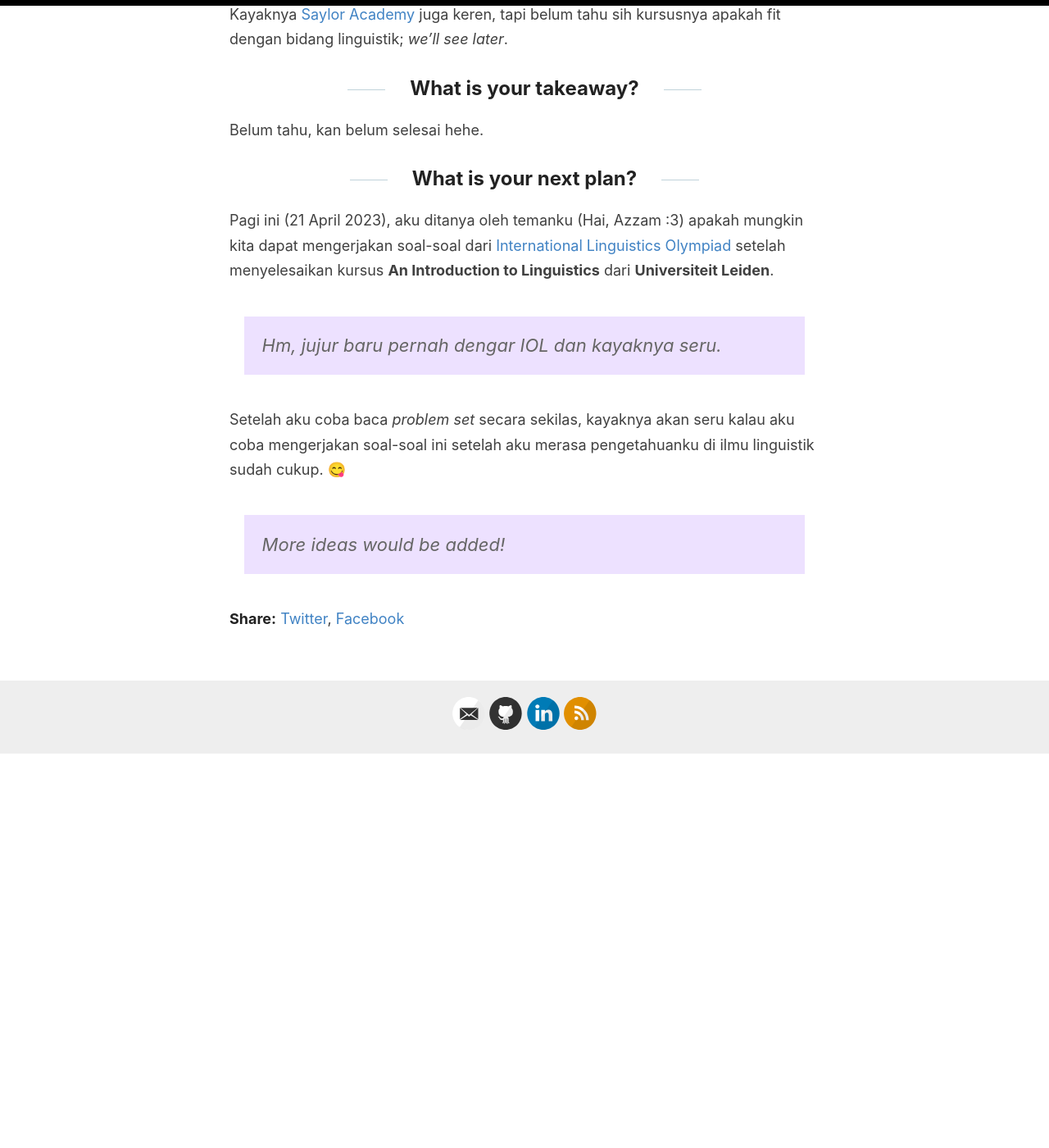
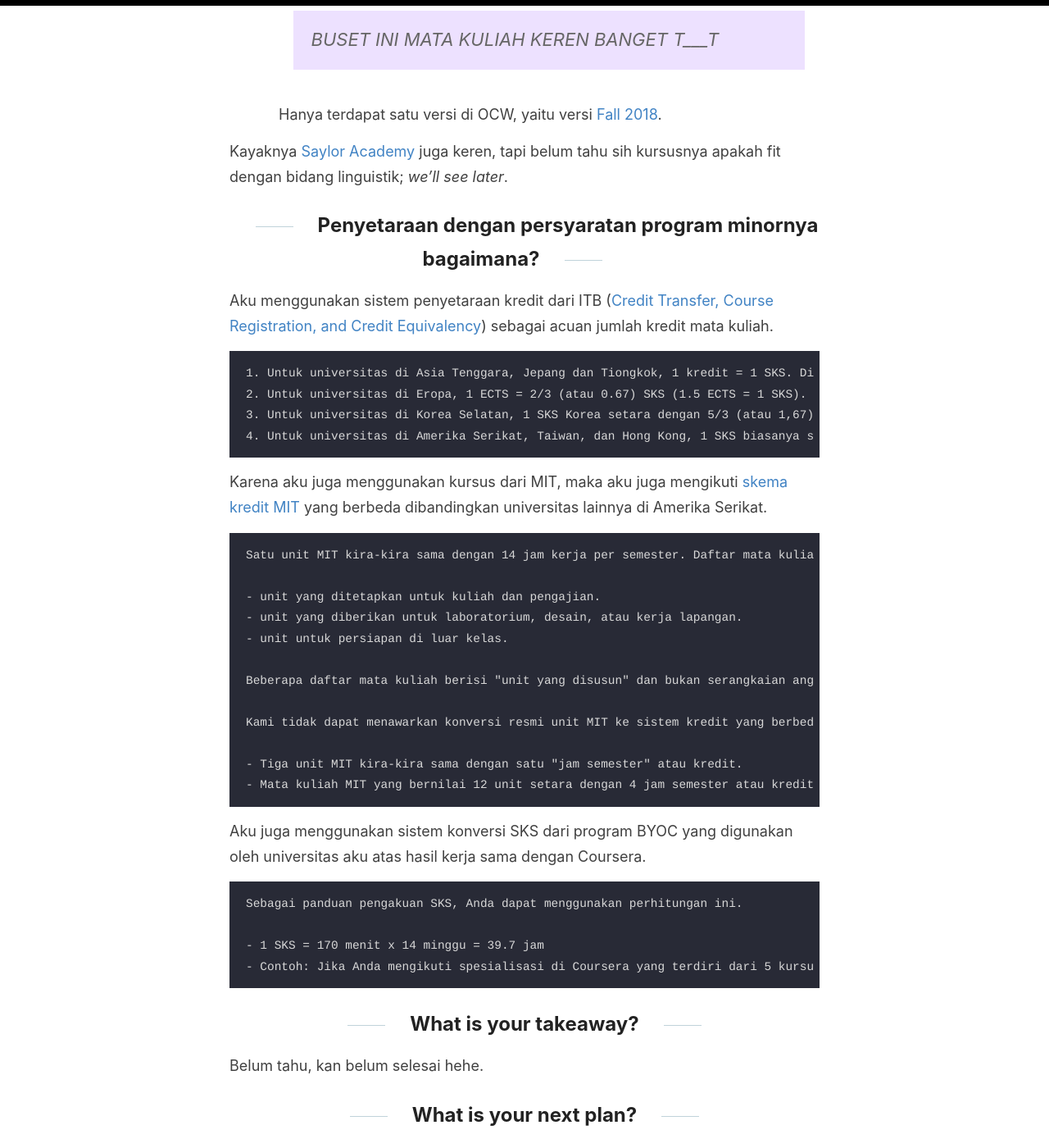
Before and after one commit to determinedguy/cecoret, a Jekyll site: the page built from _posts/2023-4-21-kursus-linguistik.md, in a window 1280 px wide and 1400 px high, scrolled down 12084 px. Shown: the whole window at 82% size. Built offline with Jekyll 4.4.1, drawn with Linux system fonts in a browser that asks for light colours; before the commit the page ends 13004 px from its top, so only the background shows below that; some of the changed text lies outside the part shown.

Commit message:
add: more notes and courses

```diff
--- a/_posts/2023-4-21-kursus-linguistik.md
+++ b/_posts/2023-4-21-kursus-linguistik.md
@@ -46,8 +46,8 @@ Setelah mencari-cari program *Minor in Lingustics* di Internet, aku akan mencoba
 
             One subject chosen from:
 
-            - [24.900] Introduction to Linguistics (CI-H)
-            - [24.9000] How Language Works
+            - [24.900] Introduction to Linguistics (CI-H) [Units: 4-0-8]
+            - [24.9000] How Language Works [Units: 4-0-8]
 
             note: 24.900 and 24.9000 are equivalent subjects; credit cannot be received for both.
 
@@ -55,21 +55,21 @@ Setelah mencari-cari program *Minor in Lingustics* di Internet, aku akan mencoba
 
             Three subjects:
 
-            - [24.901] Language and Its Structure I: Phonology
-            - [24.902] Language and Its Structure II: Syntax
-            - [24.903] Language and Its Structure III: Semantics and Pragmatics
+            - [24.901] Language and Its Structure I: Phonology [Units: 3-0-9]
+            - [24.902] Language and Its Structure II: Syntax [Units: 3-0-9]
+            - [24.903] Language and Its Structure III: Semantics and Pragmatics [Units: 3-0-9]
 
         - Tier III
 
             Two subjects chosen from:
 
-            - [24.904] Language Acquisition
-            - [24.905J] Psycholinguistics
-            - [24.906J] The Linguistic Study of Bilingualism
-            - [24.909] Field Methods in Linguistics
-            - [24.910] Advanced Topics in Linguistic Analysis
-            - [24.914] Language Variation and Change
-            - [24.915] Linguistic Phonetics
+            - [24.904] Language Acquisition [Units: 3-0-9]
+            - [24.905J] Psycholinguistics [Units: 3-3-6]
+            - [24.906J] The Linguistic Study of Bilingualism [Units: 3-0-9]
+            - [24.909] Field Methods in Linguistics [Units: 3-1-8]
+            - [24.910] Advanced Topics in Linguistic Analysis [Units: 3-0-9]
+            - [24.914] Language Variation and Change [Units: 3-0-9]
+            - [24.915] Linguistic Phonetics [Units: 3-0-9]
 
     2. [Undergraduate HASS Concentration in Linguistics](https://linguistics.mit.edu/concentration/)
 
@@ -596,7 +596,7 @@ Berikut adalah daftar kursus yang dapat dipertimbangkan untuk aku ambil nantinya
 
 3. MIT Linguistics
 
-    Beruntungnya, MIT sangat dermawan untuk membagikan isi mata kuliah yang diajarkan melalui [MIT OpenCourseWare](https://ocw.mit.edu/)
+    Beruntungnya, MIT sangat dermawan untuk membagikan isi mata kuliah yang diajarkan melalui [MIT OpenCourseWare](https://ocw.mit.edu/).
 
     1. 24.900 Introduction to Linguistics
 
@@ -614,11 +614,17 @@ Berikut adalah daftar kursus yang dapat dipertimbangkan untuk aku ambil nantinya
 
         Hanya terdapat satu versi di OCW, yaitu versi [Spring 2005](https://ocw.mit.edu/courses/24-903-language-and-its-structure-iii-semantics-and-pragmatics-spring-2005/).
 
-    5. 24.906J The Linguistic Study of Bilingualism
+    5. 9.59J Lab In Psycholinguistics
+
+        Ternyata mata kuliah ini ekuivalen dengan [24.905J] Psycholinguistics, hehe.
+
+        Hanya terdapat satu versi di OCW, yaitu versi [Spring 2017](https://ocw.mit.edu/courses/9-59j-lab-in-psycholinguistics-spring-2017/).
+
+    6. 24.906J The Linguistic Study of Bilingualism
 
         Hanya terdapat satu versi di OCW, yaitu versi [Fall 2012](https://ocw.mit.edu/courses/24-906j-linguistic-studies-of-bilingualism-fall-2012/).
 
-    6. 24.910 Advanced Topics in Linguistic Analysis
+    7. 24.910 Advanced Topics in Linguistic Analysis
 
         Sepertinya mata kuliah ini merupakan mata kuliah topik khusus, karena topiknya berubah tiap semester.
 
@@ -626,21 +632,52 @@ Berikut adalah daftar kursus yang dapat dipertimbangkan untuk aku ambil nantinya
         - [Spring 2007: Laboratory Phonology](https://ocw.mit.edu/courses/24-910-topics-in-linguistic-theory-laboratory-phonology-spring-2007/)
         - [Spring 2009: Propositional Attitudes](https://ocw.mit.edu/courses/24-910-topics-in-linguistic-theory-propositional-attitudes-spring-2009/)
 
-    7. 24.914 Language Variation and Change
+    8. 24.914 Language Variation and Change
 
         Hanya terdapat satu versi di OCW, yaitu versi [Spring 2019](https://ocw.mit.edu/courses/24-914-language-variation-and-change-spring-2019/).
 
-    8. 24.915 Linguistic Phonetics
+    9. 24.915 Linguistic Phonetics
 
         Hanya terdapat satu versi di OCW, yaitu versi [Fall 2015](https://ocw.mit.edu/courses/24-915-linguistic-phonetics-fall-2015/).
 
-    9. 24.917 ConLangs: How To Construct A Language
+    10. 24.917 ConLangs: How To Construct A Language
 
         > BUSET INI MATA KULIAH KEREN BANGET T___T
 
         Hanya terdapat satu versi di OCW, yaitu versi [Fall 2018](https://ocw.mit.edu/courses/24-917-conlangs-how-to-construct-a-language-fall-2018/).
 
 Kayaknya [Saylor Academy](https://www.saylor.org/) juga keren, tapi belum tahu sih kursusnya apakah fit dengan bidang linguistik; *we'll see later*.
+
+## Penyetaraan dengan persyaratan program minornya bagaimana?
+
+Aku menggunakan sistem penyetaraan kredit dari ITB ([Credit Transfer, Course Registration, and Credit Equivalency](https://partnership.itb.ac.id/credit-transfer-course-registration-and-credit-equivalency/)) sebagai acuan jumlah kredit mata kuliah.
+
+    1. Untuk universitas di Asia Tenggara, Jepang dan Tiongkok, 1 kredit = 1 SKS. Di universitas-universitas ini, mirip dengan ITB, mahasiswa dapat mengambil hingga sekitar 20 SKS per semester.
+    2. Untuk universitas di Eropa, 1 ECTS = 2/3 (atau 0.67) SKS (1.5 ECTS = 1 SKS). Di universitas-universitas ini, mahasiswa biasanya dapat mengambil hingga sekitar 30 SKS (30 ECTS) per semester.
+    3. Untuk universitas di Korea Selatan, 1 SKS Korea setara dengan 5/3 (atau 1,67) ECTS (3 SKS Korea setara dengan 5 ECTS). Dengan kata lain, 1 SKS = 9/10 (atau 0,9) kredit Korea. Biasanya, jumlah maksimum kredit Korea yang dapat diambil oleh mahasiswa adalah 19 kredit (atau sekitar 21 SKS) per semester.
+    4. Untuk universitas di Amerika Serikat, Taiwan, dan Hong Kong, 1 SKS biasanya sama dengan 2 ECTS. Artinya, 1 SKS = 3/4 (atau 0,75) kredit AS / Taiwan.
+
+Karena aku juga menggunakan kursus dari MIT, maka aku juga mengikuti [skema kredit MIT](https://registrar.mit.edu/registration-academics/academic-requirements/subject-levels-credit) yang berbeda dibandingkan universitas lainnya di Amerika Serikat.
+
+    Satu unit MIT kira-kira sama dengan 14 jam kerja per semester. Daftar mata kuliah menampilkan unit untuk setiap mata kuliah sebagai rangkaian tiga angka (misalnya, 3-2-7). Angka-angka tersebut jika dijumlahkan (3+2+7) akan menghasilkan total kredit untuk mata kuliah tersebut (12). Secara berurutan, ketiga angka tersebut mewakili:
+
+    - unit yang ditetapkan untuk kuliah dan pengajian.
+    - unit yang diberikan untuk laboratorium, desain, atau kerja lapangan.
+    - unit untuk persiapan di luar kelas.
+
+    Beberapa daftar mata kuliah berisi "unit yang disusun" dan bukan serangkaian angka. Ini menunjukkan bahwa Anda dan instruktur Anda telah menyetujui jumlah pekerjaan yang akan Anda lakukan dan telah menyesuaikan kreditnya.
+
+    Kami tidak dapat menawarkan konversi resmi unit MIT ke sistem kredit yang berbeda. Namun, kami menyarankan perhitungan berikut ini:
+
+    - Tiga unit MIT kira-kira sama dengan satu "jam semester" atau kredit.
+    - Mata kuliah MIT yang bernilai 12 unit setara dengan 4 jam semester atau kredit.
+
+Aku juga menggunakan sistem konversi SKS dari program BYOC yang digunakan oleh universitas aku atas hasil kerja sama dengan Coursera.
+
+    Sebagai panduan pengakuan SKS, Anda dapat menggunakan perhitungan ini.
+
+    - 1 SKS = 170 menit x 14 minggu = 39.7 jam
+    - Contoh: Jika Anda mengikuti spesialisasi di Coursera yang terdiri dari 5 kursus dengan total 156 jam, maka prediksi SKS-nya adalah 156/39.7 = 4 SKS (pembulatan di atas 0.5)
 
 ## What is your takeaway?
 
```
Also changed, not shown: other parts of _posts/2023-4-21-kursus-linguistik.md (+1 -1 lines).
